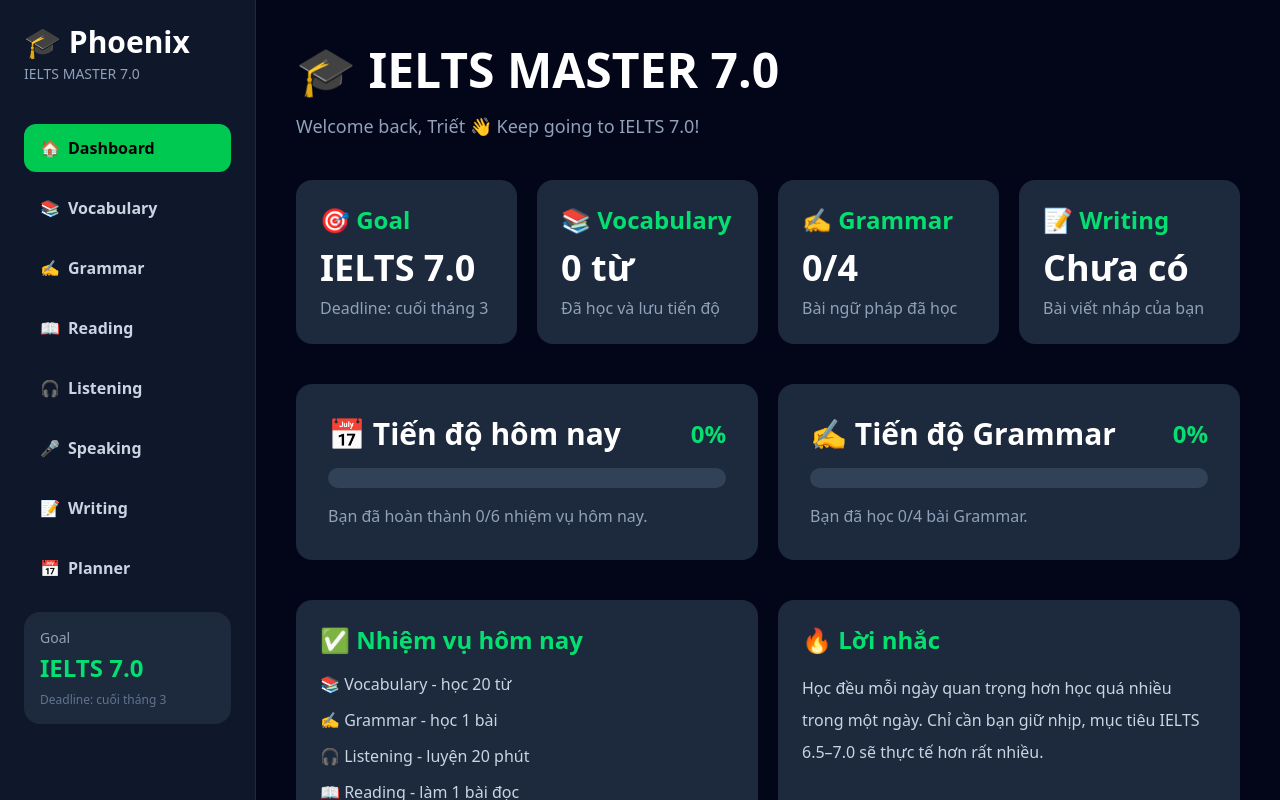
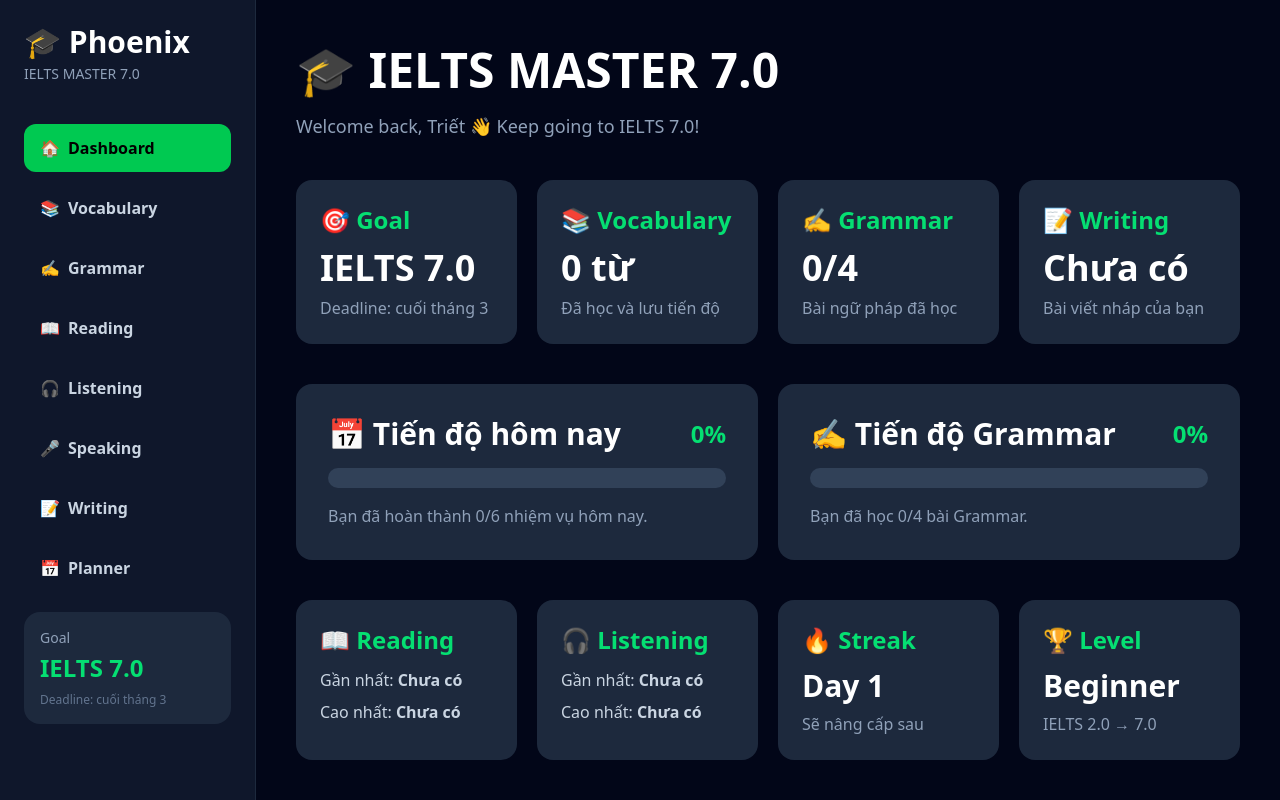
Before and after one commit to vominhhy369-svg/phoenix-ielts, a Next.js app: page / in a window 1280 px wide. Shown: the top 800 px of the page. Built offline with nearby package versions, Linux system fonts and the light colour scheme.

Commit message:
Show reading and listening scores on dashboard

```diff
--- a/app/page.tsx
+++ b/app/page.tsx
@@ -8,27 +8,37 @@
   const [grammarLessons, setGrammarLessons] = useState<string[]>([]);
   const [hasWriting, setHasWriting] = useState(false);
 
+  const [readingLastScore, setReadingLastScore] = useState<string>("Chưa có");
+  const [readingBestScore, setReadingBestScore] = useState<string>("Chưa có");
+
+  const [listeningLastScore, setListeningLastScore] = useState<string>("Chưa có");
+  const [listeningBestScore, setListeningBestScore] = useState<string>("Chưa có");
+
   useEffect(() => {
     const savedWords = localStorage.getItem("learnedWords");
     const savedTasks = localStorage.getItem("plannerTasks");
     const savedGrammar = localStorage.getItem("completedGrammarLessons");
     const savedEssay = localStorage.getItem("writingEssay");
 
-    if (savedWords) {
-      setLearnedWords(JSON.parse(savedWords));
-    }
+    const savedReadingLast = localStorage.getItem("readingLastScore");
+    const savedReadingBest = localStorage.getItem("readingBestScore");
 
-    if (savedTasks) {
-      setPlannerTasks(JSON.parse(savedTasks));
-    }
+    const savedListeningLast = localStorage.getItem("listeningLastScore");
+    const savedListeningBest = localStorage.getItem("listeningBestScore");
 
-    if (savedGrammar) {
-      setGrammarLessons(JSON.parse(savedGrammar));
-    }
+    if (savedWords) setLearnedWords(JSON.parse(savedWords));
+    if (savedTasks) setPlannerTasks(JSON.parse(savedTasks));
+    if (savedGrammar) setGrammarLessons(JSON.parse(savedGrammar));
 
     if (savedEssay && savedEssay.trim().length > 0) {
       setHasWriting(true);
     }
+
+    if (savedReadingLast) setReadingLastScore(`${savedReadingLast}/3`);
+    if (savedReadingBest) setReadingBestScore(`${savedReadingBest}/3`);
+
+    if (savedListeningLast) setListeningLastScore(`${savedListeningLast}/3`);
+    if (savedListeningBest) setListeningBestScore(`${savedListeningBest}/3`);
   }, []);
 
   const totalTasks = 6;
@@ -91,7 +101,7 @@
 
       <div className="grid grid-cols-1 gap-5 xl:grid-cols-2 mb-8 md:mb-10">
         <div className="bg-slate-800 rounded-2xl p-5 md:p-8">
-          <div className="flex flex-col gap-2 md:flex-row md:justify-between md:items-center mb-4">
+          <div className="flex justify-between items-center mb-4">
             <h2 className="text-2xl md:text-3xl font-bold">
               📅 Tiến độ hôm nay
             </h2>
@@ -114,7 +124,7 @@
         </div>
 
         <div className="bg-slate-800 rounded-2xl p-5 md:p-8">
-          <div className="flex flex-col gap-2 md:flex-row md:justify-between md:items-center mb-4">
+          <div className="flex justify-between items-center mb-4">
             <h2 className="text-2xl md:text-3xl font-bold">
               ✍️ Tiến độ Grammar
             </h2>
@@ -134,6 +144,48 @@
           <p className="mt-4 text-slate-400">
             Bạn đã học {grammarLessons.length}/{totalGrammarLessons} bài Grammar.
           </p>
+        </div>
+      </div>
+
+      <div className="grid grid-cols-1 gap-5 md:grid-cols-2 xl:grid-cols-4 mb-8 md:mb-10">
+        <div className="bg-slate-800 rounded-2xl p-5 md:p-6">
+          <h2 className="text-xl md:text-2xl font-bold text-green-400">
+            📖 Reading
+          </h2>
+          <p className="mt-3 text-slate-300">
+            Gần nhất: <span className="font-bold">{readingLastScore}</span>
+          </p>
+          <p className="mt-2 text-slate-300">
+            Cao nhất: <span className="font-bold">{readingBestScore}</span>
+          </p>
+        </div>
+
+        <div className="bg-slate-800 rounded-2xl p-5 md:p-6">
+          <h2 className="text-xl md:text-2xl font-bold text-green-400">
+            🎧 Listening
+          </h2>
+          <p className="mt-3 text-slate-300">
+            Gần nhất: <span className="font-bold">{listeningLastScore}</span>
+          </p>
+          <p className="mt-2 text-slate-300">
+            Cao nhất: <span className="font-bold">{listeningBestScore}</span>
+          </p>
+        </div>
+
+        <div className="bg-slate-800 rounded-2xl p-5 md:p-6">
+          <h2 className="text-xl md:text-2xl font-bold text-green-400">
+            🔥 Streak
+          </h2>
+          <p className="mt-3 text-3xl font-bold">Day 1</p>
+          <p className="mt-2 text-slate-400">Sẽ nâng cấp sau</p>
+        </div>
+
+        <div className="bg-slate-800 rounded-2xl p-5 md:p-6">
+          <h2 className="text-xl md:text-2xl font-bold text-green-400">
+            🏆 Level
+          </h2>
+          <p className="mt-3 text-3xl font-bold">Beginner</p>
+          <p className="mt-2 text-slate-400">IELTS 2.0 → 7.0</p>
         </div>
       </div>
 
```
